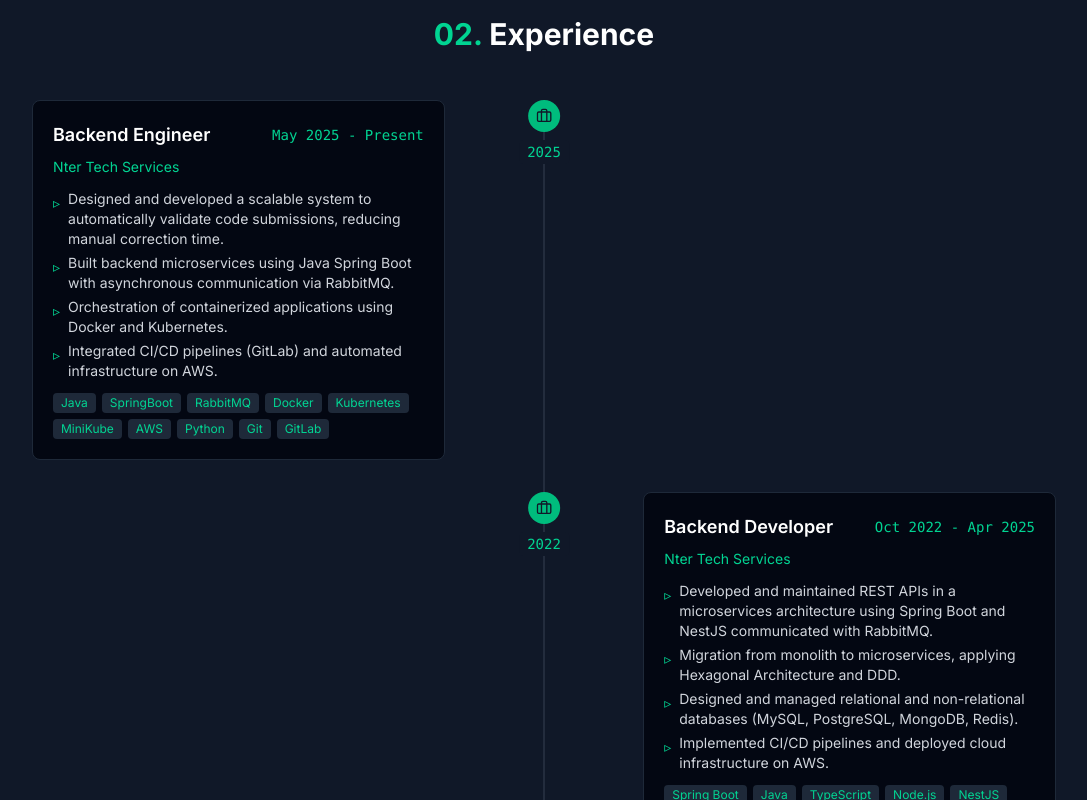
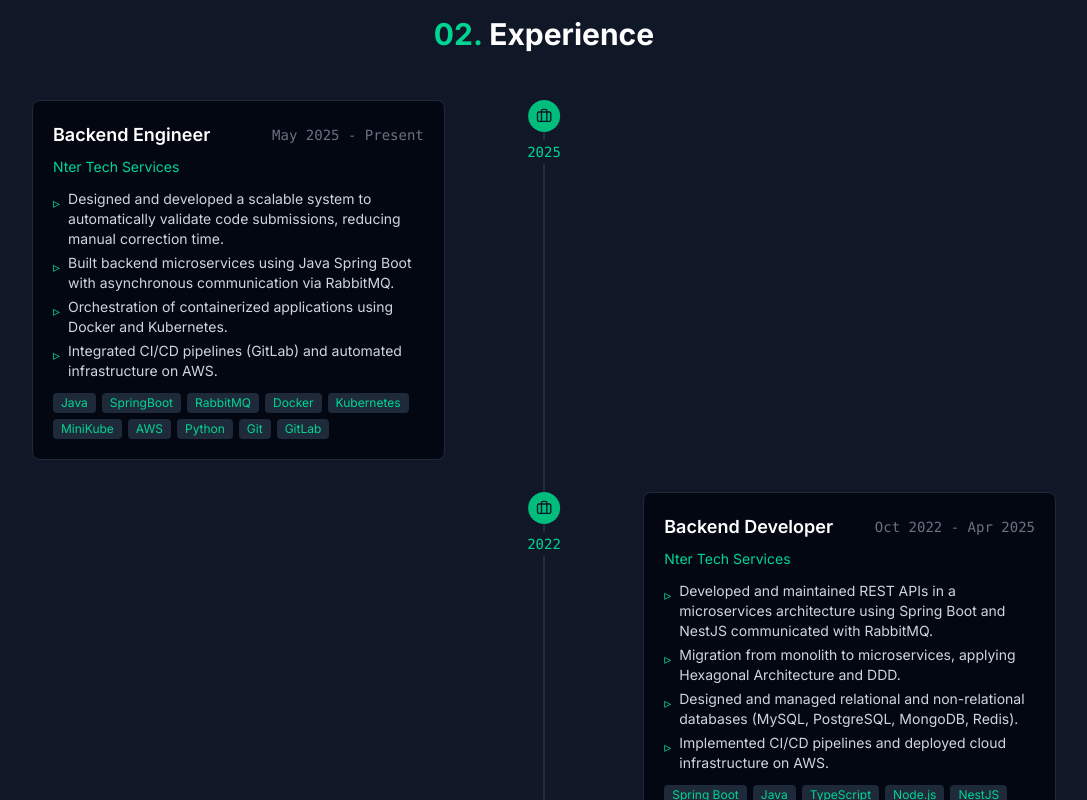
Before and after one commit to albertmenendezg/portfolio, a Next.js app: page / in a window 1280 px wide. Shown: the part 1500-2300 px from the top of the page, without its empty margins (96-1183 px from the left). Built offline with nearby package versions, Linux system fonts and the light colour scheme.

Commit message:
style: change color

```diff
--- a/src/components/Experience.tsx
+++ b/src/components/Experience.tsx
@@ -78,7 +78,7 @@ export default function Experience() {
                         <h3 className="text-lg font-semibold text-white">
                           {position}
                         </h3>
-                        <span className="text-emerald-400 font-mono text-sm whitespace-nowrap">{job.period}</span>
+                        <span className="text-gray-500 font-mono text-sm whitespace-nowrap">{job.period}</span>
                       </div>
                       <p className="text-emerald-400 text-sm mb-3">{job.company}</p>
                       <ul className="space-y-1 mb-3">
```
